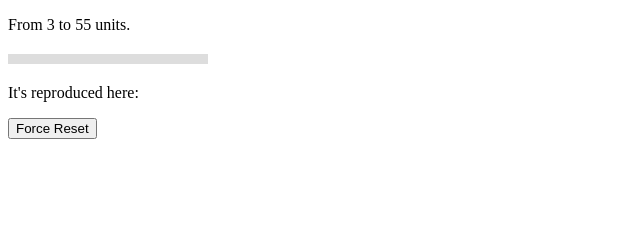
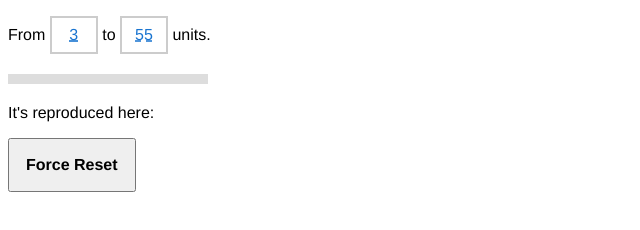
Before and after one commit to bvirus/live-doc, a website built with Parcel: page examples/index.html in a window 1280 px wide. Shown: the whole page, without its empty margins (0-640 px from the left). Built offline with nearby package versions, Linux system fonts and the light colour scheme.

Commit message:
fixed some styling and stuff. Need to add some of the handcoded functionality to a range slider component

```diff
--- a/examples/index.html
+++ b/examples/index.html
@@ -8,7 +8,7 @@
 </head>
 <body>
     <div>
-        <p>From <span id="first-number">3</span> to <span id="second-number">55</span> units.</p>
+        <p>From <span class="live-number" id="first-number">3</span> to <span id="second-number" class="live-number">55</span> units.</p>
         <div id="slider" style="width:200px"></div>
         <p>It's reproduced here: <span id="first-number-out"></span></p>
         <button id="reset-button">Force Reset</button>
--- /dev/null
+++ b/examples/test.css
@@ -0,0 +1,21 @@
+.live-number {
+  border: 0.3ch solid #CCC;
+/*   border-radius: 0.2rem; */
+  box-sizing: border-box;
+  width: 3rem;
+  padding-top: 0.5em;
+  padding-bottom: 0.5em;
+  display: inline-block;
+  text-align: center;
+}
+
+* {
+  font-family: "Helvetica", sans serif;
+  font-weight: 150;
+}
+
+button {
+  font-weight: 800;
+  padding: 1em;
+  font-size: 1em;
+}
--- a/examples/test.js
+++ b/examples/test.js
@@ -1,5 +1,6 @@
 import * as live from '../index';
 import '../default-theme.css'
+import './test.css';
 let $ = (...args) => document.querySelector(...args)
 
 
```
